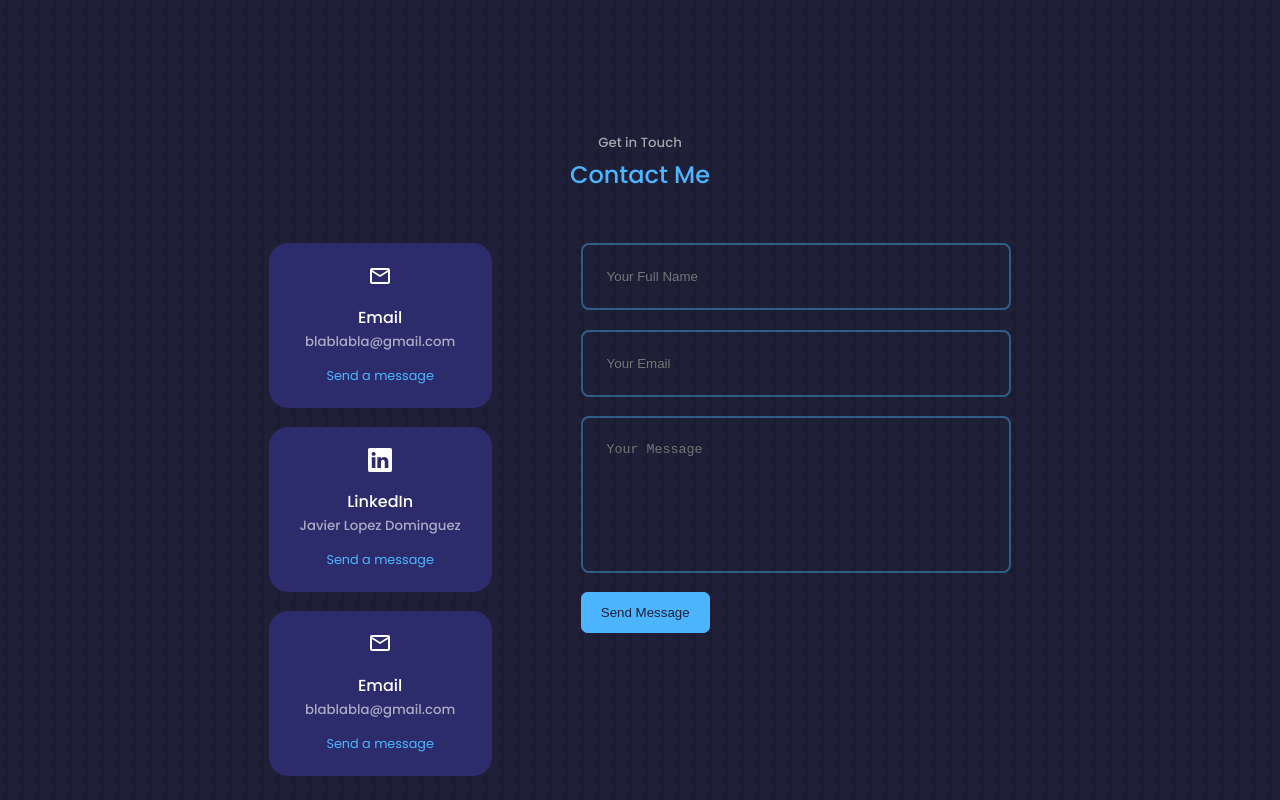
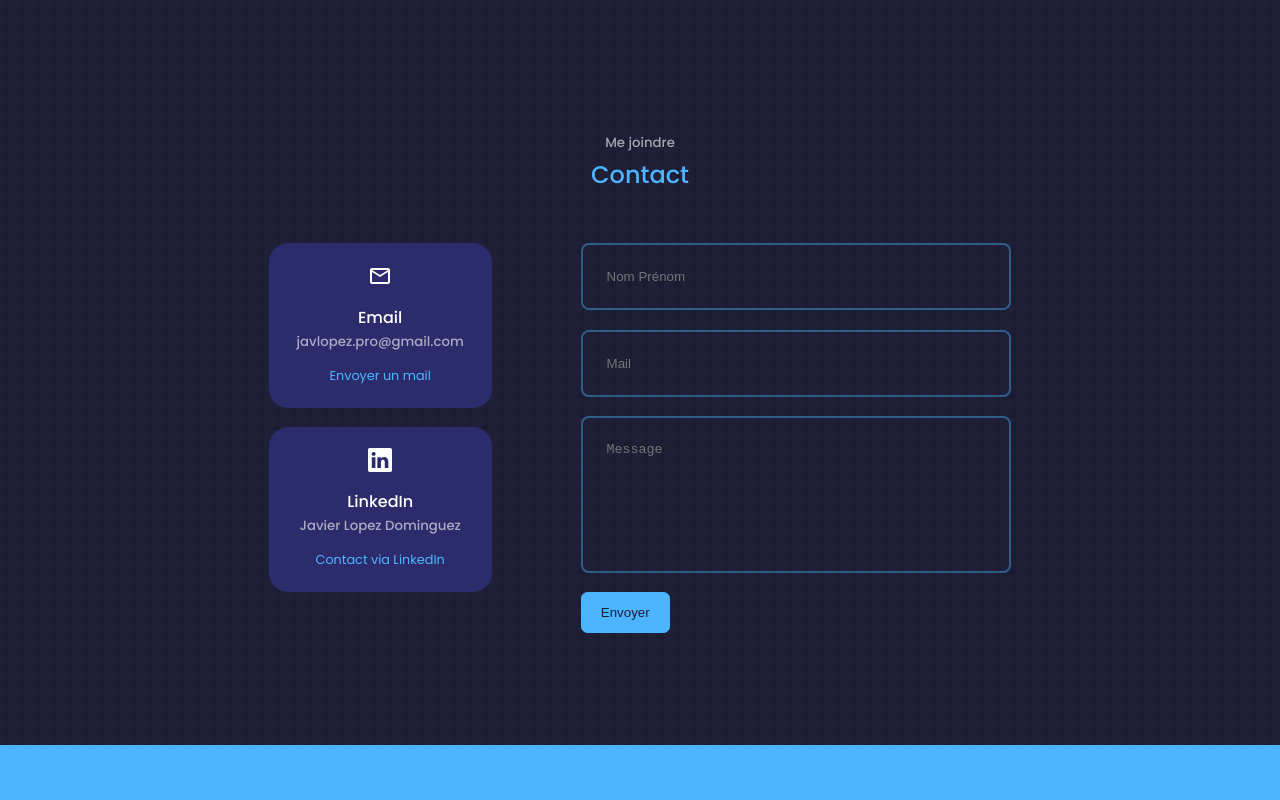
Before and after one commit to jvrlpzd/portfolio, a React (Create React App) app: page / in a window 1280 px wide. Shown: the part 4540-5340 px from the top of the page. Built offline with nearby package versions, Linux system fonts and the light colour scheme.

Commit message:
Traduction composant contact

```diff
--- a/src/components/contact/Contact.jsx
+++ b/src/components/contact/Contact.jsx
@@ -1,9 +1,9 @@
-import React from 'react'
-import './contact.css';
-import {MdOutlineEmail} from 'react-icons/md'
-import {BsLinkedin} from 'react-icons/bs'
-import { useRef } from 'react';
-import emailjs from '@emailjs/browser';
+import React from "react";
+import "./contact.css";
+import { MdOutlineEmail } from "react-icons/md";
+import { BsLinkedin } from "react-icons/bs";
+import { useRef } from "react";
+import emailjs from "@emailjs/browser";
 
 const Contact = () => {
   const form = useRef();
@@ -11,54 +11,66 @@ const Contact = () => {
   const sendEmail = (e) => {
     e.preventDefault();
 
-    emailjs.sendForm('service_8vs17el', 'template_6j3ppzo', form.current, 'ADC_ej9Jy70EjfPwu')
-      .then((result) => {
+    emailjs
+      .sendForm(
+        "service_8vs17el",
+        "template_6j3ppzo",
+        form.current,
+        "ADC_ej9Jy70EjfPwu"
+      )
+      .then(
+        (result) => {
           console.log(result.text);
-      }, (error) => {
+        },
+        (error) => {
           console.log(error.text);
-      });
+        }
+      );
 
-      e.target.reset();
+    e.target.reset();
   };
 
   return (
     <section id="contact">
-      <h5>Get in Touch</h5>
-      <h2>Contact Me</h2>
+      <h5>Me joindre</h5>
+      <h2>Contact</h2>
 
       <div className="container contact__container">
         <div className="contact__options">
           <article className="contact__option">
-            <MdOutlineEmail className='contact__option-icon'/>
+            <MdOutlineEmail className="contact__option-icon" />
             <h4>Email</h4>
-            <h5>blablabla@gmail.com</h5>
-            <a href="mailto:blablabla@gmail.com" target='_blank'>Send a message</a>
+            <h5>javlopez.pro@gmail.com</h5>
+            <a href="mailto:javlopez.pro@gmail.com" target="_blank">
+              Envoyer un mail
+            </a>
           </article>
           <article className="contact__option">
-            <BsLinkedin className='contact__option-icon'/>
+            <BsLinkedin className="contact__option-icon" />
             <h4>LinkedIn</h4>
             <h5>Javier Lopez Dominguez</h5>
-            <a href="linkedin.com" target='_blank'>Send a message</a>
+            <a href="linkedin.com" target="_blank">
+              Contact via LinkedIn
+            </a>
           </article>
-          <article className="contact__option">
-            <MdOutlineEmail className='contact__option-icon'/>
-            <h4>Email</h4>
-            <h5>blablabla@gmail.com</h5>
-            <a href="mailto:blablabla@gmail.com" target='_blank'>Send a message</a>
-          </article>
-
         </div>
-{/* END OF CONTACT OPTIONS */}
-<form ref={form} onSubmit={sendEmail}>
-  <input type="text" name='name' placeholder='Your Full Name' required />
-  <input type='email' name='email' placeholder='Your Email' required />
-  <textarea name="message" rows="7" placeholder='Your Message' required ></textarea>
-  <button type='submit' className='btn btn-primary'>Send Message</button>
-</form>
-
+        {/* END OF CONTACT OPTIONS */}
+        <form ref={form} onSubmit={sendEmail}>
+          <input type="text" name="name" placeholder="Nom Prénom" required />
+          <input type="email" name="email" placeholder="Mail" required />
+          <textarea
+            name="message"
+            rows="7"
+            placeholder="Message"
+            required
+          ></textarea>
+          <button type="submit" className="btn btn-primary">
+            Envoyer
+          </button>
+        </form>
       </div>
     </section>
-  )
-}
+  );
+};
 
-export default Contact
+export default Contact;
```
